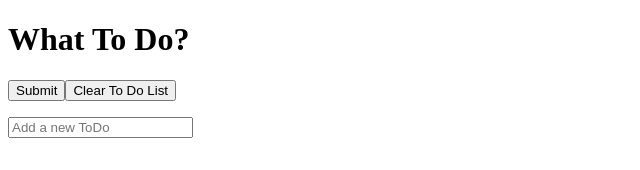
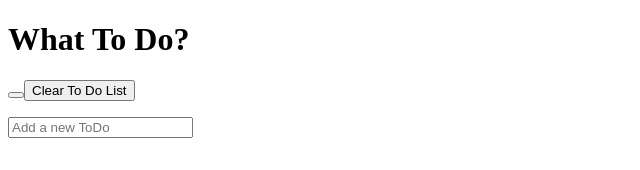
Before and after one commit to bgellerth/To-do, a Vue app: page / in a window 1280 px wide. Shown: the top 170 px of the page, without its empty margins (0-640 px from the left). Built offline with nearby package versions, Linux system fonts and the light colour scheme.

Commit message:
ITL-7 Create the header component

```diff
--- a/src/App.vue
+++ b/src/App.vue
@@ -1,6 +1,6 @@
 <template>
   <div id="app">
-    <h1>What To Do?</h1>
+    <h1 class="title">What To Do?</h1>
     <ToDoList />
   </div>
 </template>
--- a/src/components/AddToDo.vue
+++ /dev/null
@@ -1,16 +0,0 @@
-
-<template>
-    <button @click="addTodo">Submit</button>
-  </template>
-
-  <script setup lang="ts">
-  import { defineEmits } from 'vue';
-
-  const emit = defineEmits<{
-     (e: 'todoAdded', value: string): void
-}>()
-
-  function addTodo() {
-    emit("todoAdded", "Add-one-todo");
-}
-  </script>
--- a/src/components/ClearAll.vue
+++ b/src/components/ClearAll.vue
@@ -4,7 +4,7 @@
   </template>
 
   <script setup lang="ts">
-  import { defineEmits } from 'vue';
+
 
   const emit = defineEmits<{
   (e:  "clearAll", value : string): void
--- /dev/null
+++ b/src/components/Header.vue
@@ -0,0 +1,15 @@
+<template>
+
+  <button @click="addTodo" class="Add"></button>
+</template>
+
+<script setup lang="ts">
+
+const emit = defineEmits<{
+  (e: "todoAdded", value: string): void;
+}>();
+
+function addTodo() {
+  emit("todoAdded", "Add-one-todo");
+}
+</script>
--- a/src/components/RemoveToDo.vue
+++ b/src/components/RemoveToDo.vue
@@ -3,8 +3,6 @@
 </template>
 
 <script setup lang="ts">
-import { defineEmits } from 'vue';
-
 
 const emit = defineEmits<{
   (e: 'todoRemoved', type: any): void
--- a/src/components/TodoForm.vue
+++ b/src/components/TodoForm.vue
@@ -1,6 +1,6 @@
 <template>
   <div class="ToDoList">
-    <AddToDo @todoAdded="addTodo" />
+    <Header @todoAdded="addTodo" />
     <ClearAll @clearAll="clearAll" />
     <ul>
       <li v-for="(toDo, index) in todos" :key="index">
@@ -13,8 +13,8 @@
 </template>
 
 <script setup lang="ts">
-import { ref, defineProps } from "vue";
-import AddToDo from "../components/AddToDo.vue";
+import { ref } from "vue";
+import Header from "./Header.vue";
 import ClearAll from "../components/ClearAll.vue";
 import RemoveToDo from "../components/RemoveToDo.vue";
 
```
Also changed, not shown: 2 other files (tests, documents, lock files or other folders).
